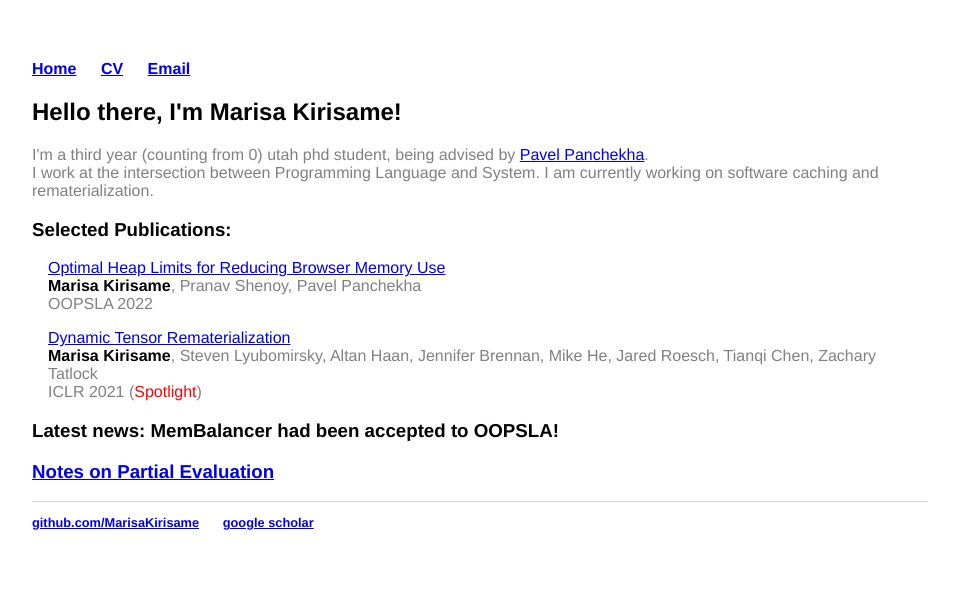
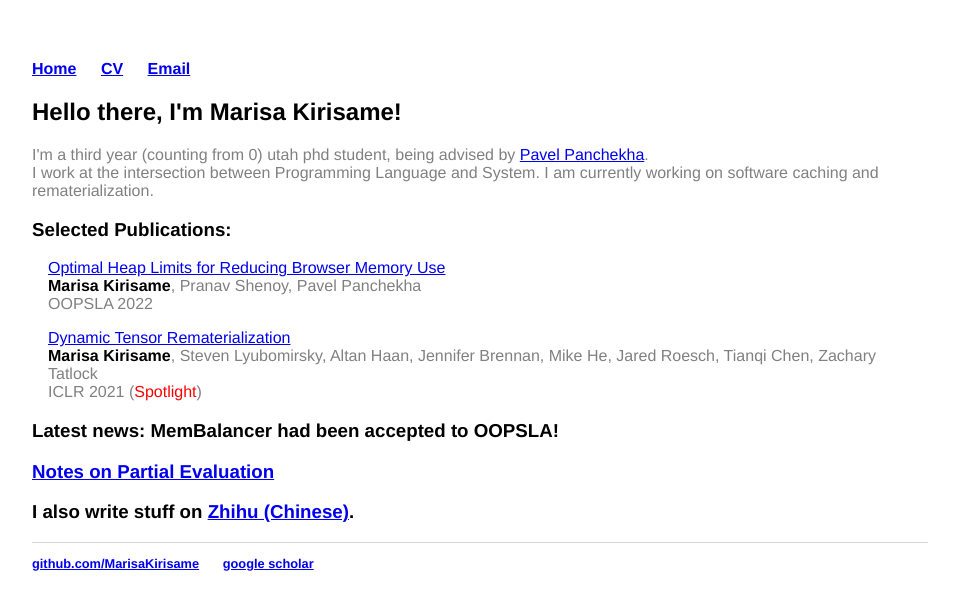
Before and after one commit to MarisaKirisame/MarisaKirisame.github.io, a Jekyll site: the page built from index.html, in a window 1280 px wide. Shown: the top 610 px of the page, without its empty margins (160-1119 px from the left). Built offline with Jekyll 4.4.1, drawn with Linux system fonts in a browser that asks for light colours; comment, search, counter and statistics services are not loaded.

Commit message:
Update index.html

```diff
--- a/index.html
+++ b/index.html
@@ -18,5 +18,6 @@ title: Marisa Kirisame
   ICLR 2021 (<span class="highlight">Spotlight</span>)
   </div>
   <h3>Latest news: MemBalancer had been accepted to OOPSLA!</h3>
-  <h3><a href="https://docs.google.com/presentation/d/1ujruBur9JK6Y2Lbl93fmRdRJKLwEqpRHOfwkIvIaZmQ/edit#slide=id.g28d632fb039_2_40">Notes on Partial Evaluation</a></h3>
+  <h3><a href="https://docs.google.com/presentation/d/1ujruBur9JK6Y2Lbl93fmRdRJKLwEqpRHOfwkIvIaZmQ/edit?usp=sharing">Notes on Partial Evaluation</a></h3>
+  <h3>I also write stuff on <a href="https://www.zhihu.com/people/marisa.moe">Zhihu (Chinese)</a>.</h3>
 </div><!-- /.blurb -->
```
